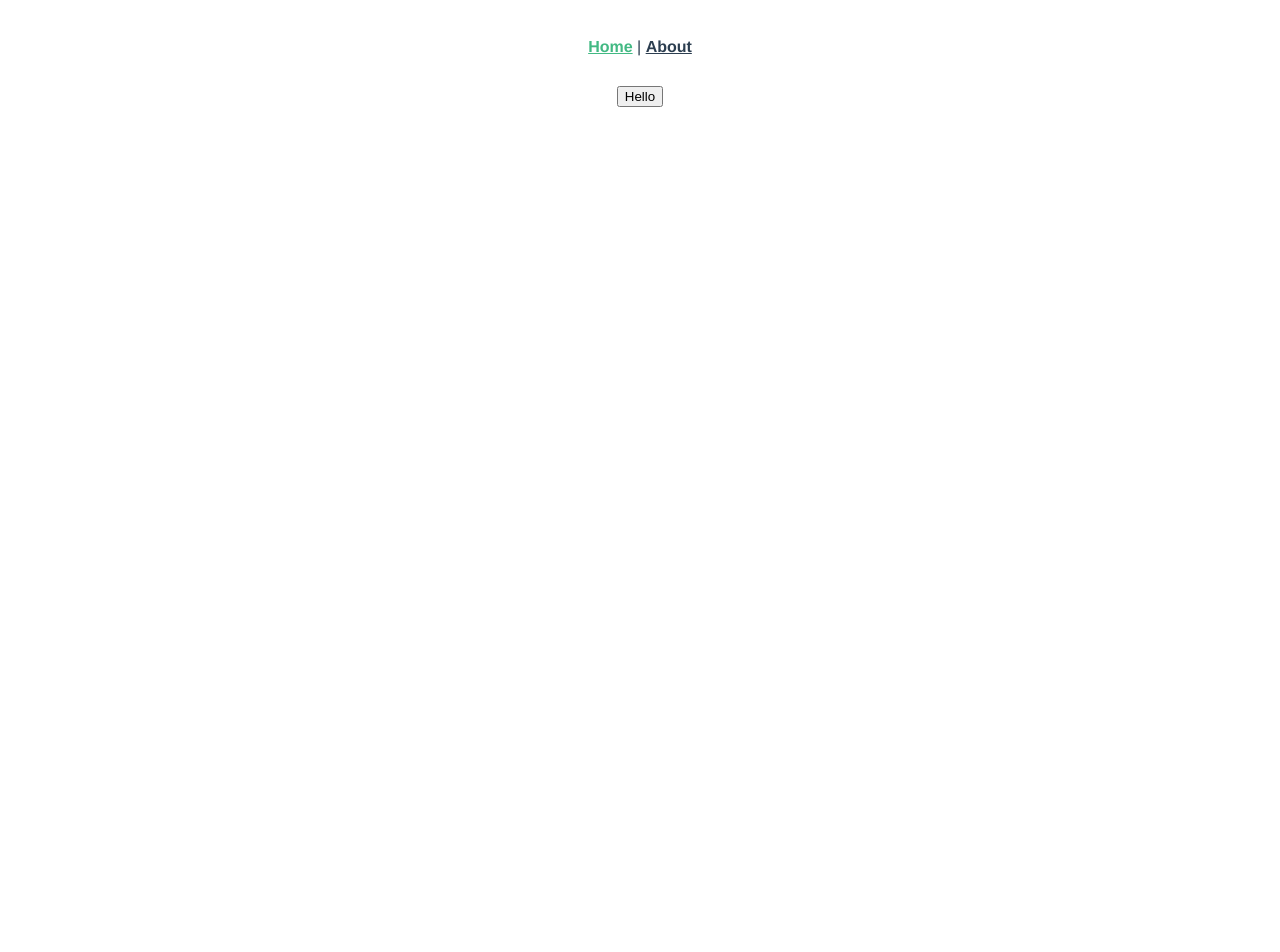
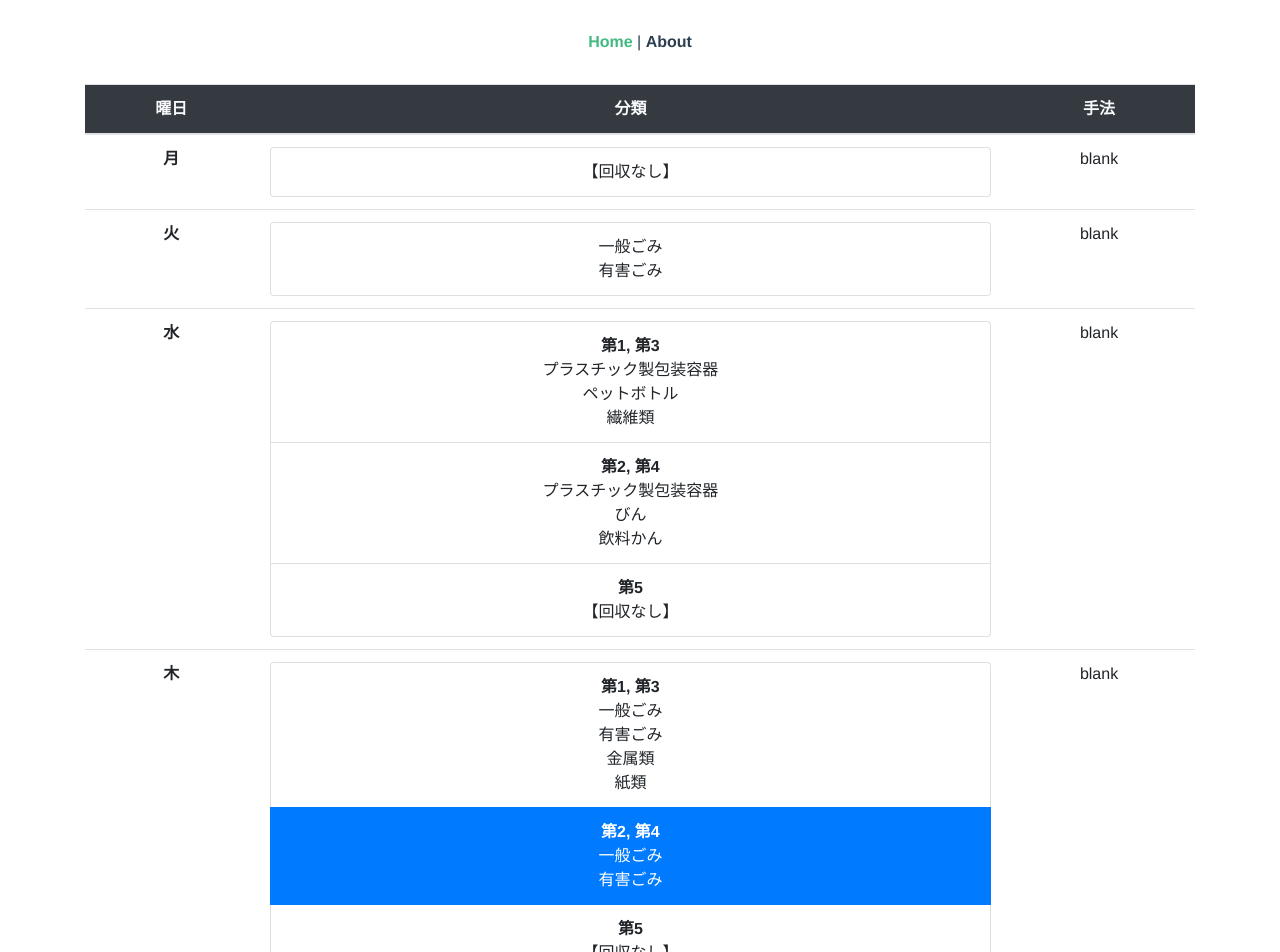
Before and after one commit to RonRole/month_used, a Vue app in the folder front/: page / in a window 1280 px wide. Shown: the top 952 px of the page. Before the commit the page ends 800 px from the top, so only its background shows below. Built offline with nearby package versions, Linux system fonts and the light colour scheme.

Commit message:
ゴミ出し表をつくる

```diff
--- a/front/public/index.html
+++ b/front/public/index.html
@@ -6,6 +6,11 @@
     <meta name="viewport" content="width=device-width,initial-scale=1.0">
     <link rel="icon" href="<%= BASE_URL %>favicon.ico">
     <title><%= htmlWebpackPlugin.options.title %></title>
+    <!-- bootstrap -->
+    <link rel="stylesheet" href="https://stackpath.bootstrapcdn.com/bootstrap/4.4.1/css/bootstrap.min.css" integrity="sha384-Vkoo8x4CGsO3+Hhxv8T/Q5PaXtkKtu6ug5TOeNV6gBiFeWPGFN9MuhOf23Q9Ifjh" crossorigin="anonymous">
+    <script src="https://code.jquery.com/jquery-3.4.1.slim.min.js" integrity="sha384-J6qa4849blE2+poT4WnyKhv5vZF5SrPo0iEjwBvKU7imGFAV0wwj1yYfoRSJoZ+n" crossorigin="anonymous"></script>
+    <script src="https://cdn.jsdelivr.net/npm/popper.js@1.16.0/dist/umd/popper.min.js" integrity="sha384-Q6E9RHvbIyZFJoft+2mJbHaEWldlvI9IOYy5n3zV9zzTtmI3UksdQRVvoxMfooAo" crossorigin="anonymous"></script>
+    <script src="https://stackpath.bootstrapcdn.com/bootstrap/4.4.1/js/bootstrap.min.js" integrity="sha384-wfSDF2E50Y2D1uUdj0O3uMBJnjuUD4Ih7YwaYd1iqfktj0Uod8GCExl3Og8ifwB6" crossorigin="anonymous"></script>
   </head>
   <body>
     <noscript>
--- /dev/null
+++ b/front/src/components/GarbageDayTable.vue
@@ -0,0 +1,119 @@
+<template>
+    <table class="table">
+        <thead>
+            <tr>
+                <th class="bg-dark text-light" scope="col">曜日</th>
+                <th class="bg-dark text-light" scope="col">分類</th>
+                <th class="bg-dark text-light" scope="col">手法</th>
+            </tr>
+        </thead>
+        <tbody>
+            <tr>
+                <th scope="row">月</th>
+                <td>
+                    <GarbageListItem v-bind:activeDayNum=1>
+                        <p>【回収なし】</p>
+                    </GarbageListItem>
+                </td>
+                <td>
+                    blank
+                </td>
+            </tr>
+            <tr>
+                <th scope="row">火</th>
+                <td>
+                    <ul class="list-group">
+                        <GarbageListItem v-bind:activeDayNum=2>
+                            <p>一般ごみ</p>
+                            <p>有害ごみ</p>
+                        </GarbageListItem>
+                    </ul>
+                </td>
+                <td>blank</td>
+            </tr>
+            <tr>
+                <th scope="row">水</th>
+                <td>
+                    <ul class="list-group">
+                        <GarbageListItem v-bind:activeDayNum=3 v-bind:activeTimesOfDay=[1,3]>
+                            <strong>第1, 第3</strong>
+                            <p>プラスチック製包装容器</p>
+                            <p>ペットボトル</p>
+                            <p>繊維類</p>
+                        </GarbageListItem>
+                        <GarbageListItem v-bind:activeDayNum=3 v-bind:activeTimesOfDay=[2,4]>
+                            <strong>第2, 第4</strong>
+                            <p>プラスチック製包装容器</p>
+                            <p>びん</p>
+                            <p>飲料かん</p>
+                        </GarbageListItem>
+                        <GarbageListItem v-bind:activeDayNum=3 v-bind:activeTimesOfDay=[5]>
+                            <strong>第5</strong>
+                            <p>【回収なし】</p>
+                        </GarbageListItem>
+                    </ul>
+                </td>
+                <td>blank</td>
+            </tr>
+            <tr>
+                <th scope="row">木</th>
+                <td>
+                    <ul class="list-group">
+                        <GarbageListItem v-bind:activeDayNum=4 v-bind:activeTimesOfDay=[1,3]>
+                            <strong>第1, 第3</strong>
+                            <p>一般ごみ</p>
+                            <p>有害ごみ</p>
+                            <p>金属類</p>
+                            <p>紙類</p>
+                        </GarbageListItem>
+                        <GarbageListItem v-bind:activeDayNum=4 v-bind:activeTimesOfDay=[2,4]>
+                            <strong>第2, 第4</strong>
+                            <p>一般ごみ</p>
+                            <p>有害ごみ</p>
+                        </GarbageListItem>
+                        <GarbageListItem v-bind:activeDayNum=4 v-bind:activeTimesOfDay=[5]>
+                            <strong>第5</strong>
+                            <p>【回収なし】</p>
+                        </GarbageListItem>
+                    </ul>
+                </td>
+                <td>blank</td>
+            </tr>
+            <tr>
+                <th scope="row">金</th>
+                <td>
+                    <GarbageListItem v-bind:activeDayNum=5>
+                        <p>【回収なし】</p>
+                    </GarbageListItem>
+                </td>
+                <td>blank</td>
+            </tr>
+        </tbody>
+    </table>
+</template>
+
+<script lang="ts">
+import {defineComponent} from 'vue'
+import GarbageListItem from '@/components/GarbageListItem.vue'
+
+export default defineComponent({
+    name: 'GarbageDayTable',
+    components: {
+        GarbageListItem
+    }
+})
+</script>
+
+<style scoped>
+    p {
+        padding:0;
+        margin: 0;
+    }
+
+    thead th {
+        position: -webkit-sticky;
+        position: sticky;
+        top: 0;
+        z-index: 1;
+    }
+</style>
--- /dev/null
+++ b/front/src/components/GarbageListItem.vue
@@ -0,0 +1,95 @@
+<template>
+    <li v-bind:class="['list-group-item',{'active':data.isActive}]">
+        <slot />
+    </li>
+</template>
+
+<script lang="ts">
+    import { defineComponent } from "vue";
+
+    type Day = 0 | 1 | 2 | 3 | 4 | 5 | 6
+
+    class ActiveDay {
+        private date : Date;
+        private activeDay : Day;
+        private activeTimesOfDay : Number[]
+
+        constructor(date: Date, activeDay : Day, activeTimesOfDay : Number[]) {
+            this.date = date;
+            this.activeDay = activeDay;
+            this.activeTimesOfDay = activeTimesOfDay;
+        }
+
+        public isActive(): Boolean {
+            const isActiveDay = this.isDayOf(this.activeDay)
+            const isActiveTimesOfMonth = this.activeTimesOfDay.some(element => {
+                return element === this.dayCountOfMonth()
+            })
+            return isActiveDay && isActiveTimesOfMonth
+        }
+
+        private isDayOf(day : Day) : Boolean {
+            return day === this.date.getDay()
+        }
+
+        private dayCountOfMonth(): Number {
+            const devide = this.date.getDate() / 7
+            if(devide <= 1) {
+                return 1
+            }
+            if(1 < devide && devide <= 2) {
+                return 2
+            }
+            if(2 < devide && devide <= 3) {
+                return 3
+            }
+            if(3 < devide && devide <= 4) {
+                return 4
+            }
+            if(4 < devide) {
+                return 5
+            }
+            return 0;
+        }
+    }
+
+    interface Props {
+        targetDate: Date,
+        activeDayNum: Day,
+        activeTimesOfDay: Number[]
+    }
+
+    export default defineComponent({
+        name: 'GarbageListItem',
+        props: {
+            targetDate: {
+                type: Date,
+                default: new Date()
+            },
+            activeDayNum: {
+                type: Number,
+                required: true
+            },
+            activeTimesOfDay: {
+                type: Array,
+                default: () => [1,2,3,4,5]
+            }
+        },
+        setup(props: Props) {
+            const today = new ActiveDay(props.targetDate, props.activeDayNum, props.activeTimesOfDay)
+            const data = {
+                isActive: today.isActive()
+            }
+            return {
+                data
+            }
+        }
+    })
+</script>
+
+<style scoped>
+    p {
+        padding: 0;
+        margin: 0;
+    }
+</style>
--- a/front/src/views/Home.vue
+++ b/front/src/views/Home.vue
@@ -1,17 +1,19 @@
 <template>
-  <div class="home">
-    <MyButton text='Hello'></MyButton>
+  <div class='container'>
+    <GarbageDay/>
   </div>
 </template>
 
 <script lang="ts">
   import { defineComponent } from 'vue';
   import MyButton from '@/components/MyButton.vue'; // @ is an alias to /src
+  import GarbageDay from '@/components/GarbageDayTable.vue';
 
   export default defineComponent({
     name: 'Home',
     components: {
       MyButton,
+      GarbageDay
     },
   });
   </script>
```
